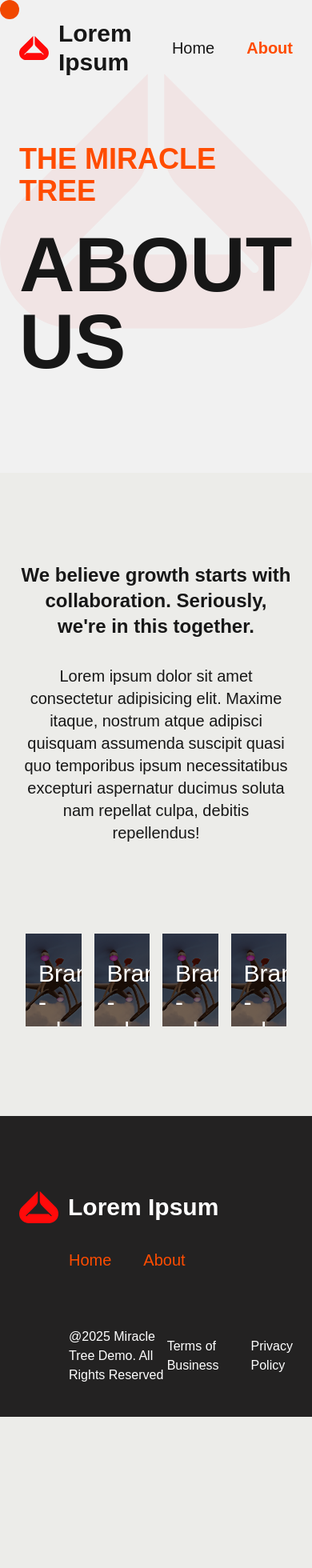
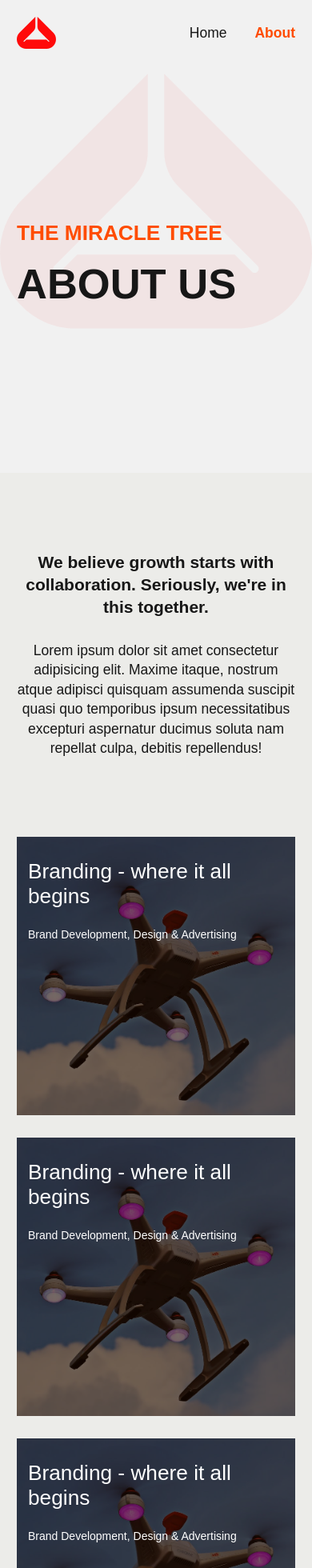
Before and after one commit to bilalrashid098/miracle_tree, a Next.js app: page /about in a window 390 px wide. Shown: the top 1960 px of the page at 80% size. Before the commit the page ends 1771 px from the top, so only its background shows below. Built offline with nearby package versions, Linux system fonts and the light colour scheme; a web font is replaced by a local one.

Commit message:
responsiveness added

```diff
--- a/src/components/card/index.tsx
+++ b/src/components/card/index.tsx
@@ -5,7 +5,7 @@ import Button from "../button";
 
 export default function Card({ post, image, fullView }: CardProps) {
   return (
-    <div className={`w-full ${fullView ? "sm:md:w-1/3" : ""} mb-4 px-2`}>
+    <div className={`w-full ${fullView ? "sm:md:w-1/3" : ""} mb-4 md:px-2`}>
       <div
         className={`border-2 border-[#ADADAD] h-full flex rounded-xl p-4 ${
           !fullView ? "flex-row" : "flex-col"
@@ -19,7 +19,7 @@ export default function Card({ post, image, fullView }: CardProps) {
           alt={post.title}
         />
         <div className={`flex flex-col grow ${!fullView ? "p-6" : "py-6"}`}>
-          <h2 className="text-4xl font-bold mb-3">
+          <h2 className="text-2xl md:text-4xl font-bold mb-3">
             <Link href={`/post/${post.id}`} className="capitalize hover:none">
               {post.title}
             </Link>
--- a/src/components/cursor/index.tsx
+++ b/src/components/cursor/index.tsx
@@ -17,7 +17,7 @@ export default function CustomCursor() {
 
   return (
     <div
-      className={`fixed top-0 left-0 pointer-events-none transition-transform duration-200 ease-out mix-blend-multiply ${
+      className={`md:block hidden fixed top-0 left-0 pointer-events-none transition-transform duration-200 ease-out mix-blend-multiply ${
         isHovering ? "scale-150 opacity-70" : "scale-100 opacity-100"
       }`}
       style={{
--- a/src/components/feature-section/style.module.css
+++ b/src/components/feature-section/style.module.css
@@ -4,7 +4,7 @@
 }
 
 .card:hover .cardImage {
-    transform: scale(1.2);
+  transform: scale(1.2);
 }
 
 .cardImage {
@@ -35,3 +35,13 @@
   z-index: 2;
   color: #ffffff;
 }
+
+@media (max-width: 768px) {
+  .cardImage {
+    aspect-ratio: 1/1;
+  }
+
+  .card {
+    margin-bottom: 2rem;
+  }
+}
--- a/src/components/footer/index.tsx
+++ b/src/components/footer/index.tsx
@@ -6,7 +6,7 @@ export default function Footer() {
 
   return (
     <div className="bg-[#232222] w-full">
-      <div className="max-w-6xl p-6 mx-auto w-full flex flex-col justify-center">
+      <div className="max-w-6xl p-6 mx-auto w-full flex flex-col justify-center md:items-start items-center">
         <div className="mt-[4.375rem] flex items-center">
           <svg
             width="49"
@@ -24,7 +24,7 @@ export default function Footer() {
             Lorem Ipsum
           </h1>
         </div>
-        <ul className="flex gap-10 text-xl ml-[3.875rem] mt-8">
+        <ul className="flex md:flex-row flex-col gap-10 text-xl md:ml-[3.875rem] mt-8">
           <li className="text-[#ff4c00] hover:text-[#ffffff] transition-all duration-300">
             <Link className={``} href={routes.home}>
               Home
@@ -36,9 +36,9 @@ export default function Footer() {
             </Link>
           </li>
         </ul>
-        <div className="mt-[4.375rem] ml-[3.875rem] mb-4 text-[#FFFFFF] flex items-center justify-between">
+        <div className="text-center md:text-start w-full mt-[4.375rem] md:ml-[3.875rem] mb-4 text-[#FFFFFF] flex md:flex-row flex-col items-center justify-between">
           <p>@{currentYear} Miracle Tree Demo. All Rights Reserved</p>
-          <ul className="flex gap-10">
+          <ul className="flex gap-10 mt-3 md:mt-0">
             <li className="hover:text-[#ff4c00] transition-all duration-300">
               <Link className={``} href={routes.home}>
                 Terms of Business
--- a/src/components/header/index.tsx
+++ b/src/components/header/index.tsx
@@ -49,7 +49,7 @@ export default function Header() {
             ></path>
           </svg>
           <h1
-            className={`text-3xl font-bold mb-0 ml-3 transition-all duration-300  ${
+            className={`hidden md:block text-3xl font-bold mb-0 ml-3 transition-all duration-300  ${
               scrolled ? "translate-x-[-100%] opacity-0" : "translate-x-[0] opacity-100"
             }`}
           >
--- a/src/styles/globals.css
+++ b/src/styles/globals.css
@@ -7,7 +7,8 @@
   --foreground: #171717;
 }
 
-html, body {
+html,
+body {
   color: var(--foreground);
   background: var(--background);
   font-family: var(--font-aldrich-sans), Helvetica, sans-serif;
@@ -16,3 +17,9 @@ html, body {
 .main {
   font-family: var(--font-aldrich-sans), Helvetica, sans-serif;
 }
+
+@media (max-width: 768px) {
+  html, body {
+    font-size: 14px;
+  }
+}
--- a/src/view/about/index.tsx
+++ b/src/view/about/index.tsx
@@ -22,10 +22,10 @@ export default function AboutView() {
           </svg>
         </div>
         <div className="max-w-6xl mx-auto p-6 w-full z-[2]">
-          <div className="text-4xl font-semibold text-[#ff4c00] mb-6">
+          <div className="text-3xl md:text-4xl font-semibold text-[#ff4c00] mb-6">
             THE MIRACLE TREE
           </div>
-          <div className="text-8xl font-bold mb-6">ABOUT US</div>
+          <div className="text-6xl md:text-8xl font-bold mb-6">ABOUT US</div>
         </div>
       </div>
       <div className="max-w-6xl mx-auto p-6 py-[7rem]">
@@ -44,7 +44,7 @@ export default function AboutView() {
         <div className="mt-[7rem] flex flex-wrap">
           {data?.map((item: FeatureSectionProps, index: number) => {
             return (
-              <div className="w-1/4 px-2" key={index}>
+              <div className="w-full md:w-1/4 md:px-2" key={index}>
                 <FeatureSection item={item} />
               </div>
             );
--- a/src/view/detail/index.tsx
+++ b/src/view/detail/index.tsx
@@ -26,8 +26,8 @@ export default function PostDetailView({
           </svg>
         </div>
         <div className="max-w-6xl mx-auto p-6 w-full z-[2]">
-          <div className="text-8xl font-bold mb-6">POST</div>
-          <div className="text-4xl font-semibold text-[#ff4c00] mb-6">
+          <div className="text-6xl md:text-8xl font-bold mb-6">POST</div>
+          <div className="text-3xl md:text-4xl font-semibold text-[#ff4c00] mb-6">
             {post.title}
           </div>
         </div>
--- a/src/view/home/index.tsx
+++ b/src/view/home/index.tsx
@@ -3,6 +3,7 @@
 import { useState } from "react";
 import { Post } from "@/types";
 import Card from "@/components/card";
+import Button from "@/components/button";
 
 import img1 from "@/public/1.jpg";
 import img2 from "@/public/2.jpg";
@@ -11,7 +12,7 @@ import img4 from "@/public/4.jpg";
 import img5 from "@/public/5.jpg";
 import img6 from "@/public/6.jpg";
 import img7 from "@/public/7.jpg";
-import Button from "@/components/button";
+import { isMobile } from "react-device-detect";
 
 export default function HomeView({ posts }: { posts: Post[] }) {
   const images = [img1, img2, img3, img4, img5, img6, img7];
@@ -42,33 +43,29 @@ export default function HomeView({ posts }: { posts: Post[] }) {
           </svg>
         </div>
         <div className="max-w-6xl mx-auto p-6 w-full z-[2]">
-          <div className="text-5xl font-semibold text-[#ff4c00] mb-6">
+          <div className="text-4xl md:text-5xl font-semibold text-[#ff4c00] mb-6">
             DEMO TEST
           </div>
-          <div className="text-8xl font-bold mb-6">
+          <div className="text-6xl md:text-8xl font-bold mb-6">
             THE MIRACLE <br /> TREE
           </div>
-          <div className="text-4xl font-semibold text-[#ff4c00]">
+          <div className="text-3xl md:text-4xl font-semibold text-[#ff4c00]">
             SYED BILAL RASHID
           </div>
         </div>
       </div>
       <div className="max-w-6xl mx-auto p-6">
         <h1 className="text-4xl font-bold pb-3 my-8">Blog Posts</h1>
-        <div className="flex flex-wrap w-full mx-[-0.5rem] w-[calc(100%+0.5rem)]">
+        <div className="flex flex-wrap w-full md:mx-[-0.5rem] md:w-[calc(100%+0.5rem)]">
           {posts.slice(0, visiblePosts).map((post, index: number) => {
             const imageSrc = images[index % images.length];
-            const fullView = Math.floor(index / 12) % 2 !== 0;
+            const fullView = !isMobile ? Math.floor(index / 12) % 2 !== 0 : false;
             return <Card post={post} image={imageSrc} fullView={fullView} />;
           })}
         </div>
         {visiblePosts < posts.length && (
           <div className="flex justify-center justify-center">
-            <Button
-              onClick={loadMore}
-            >
-              Load More
-            </Button>
+            <Button onClick={loadMore}>Load More</Button>
           </div>
         )}
       </div>
```
Also changed, not shown: package.json (+7 -6 lines), 1 other file (tests, documents, lock files or other folders).
